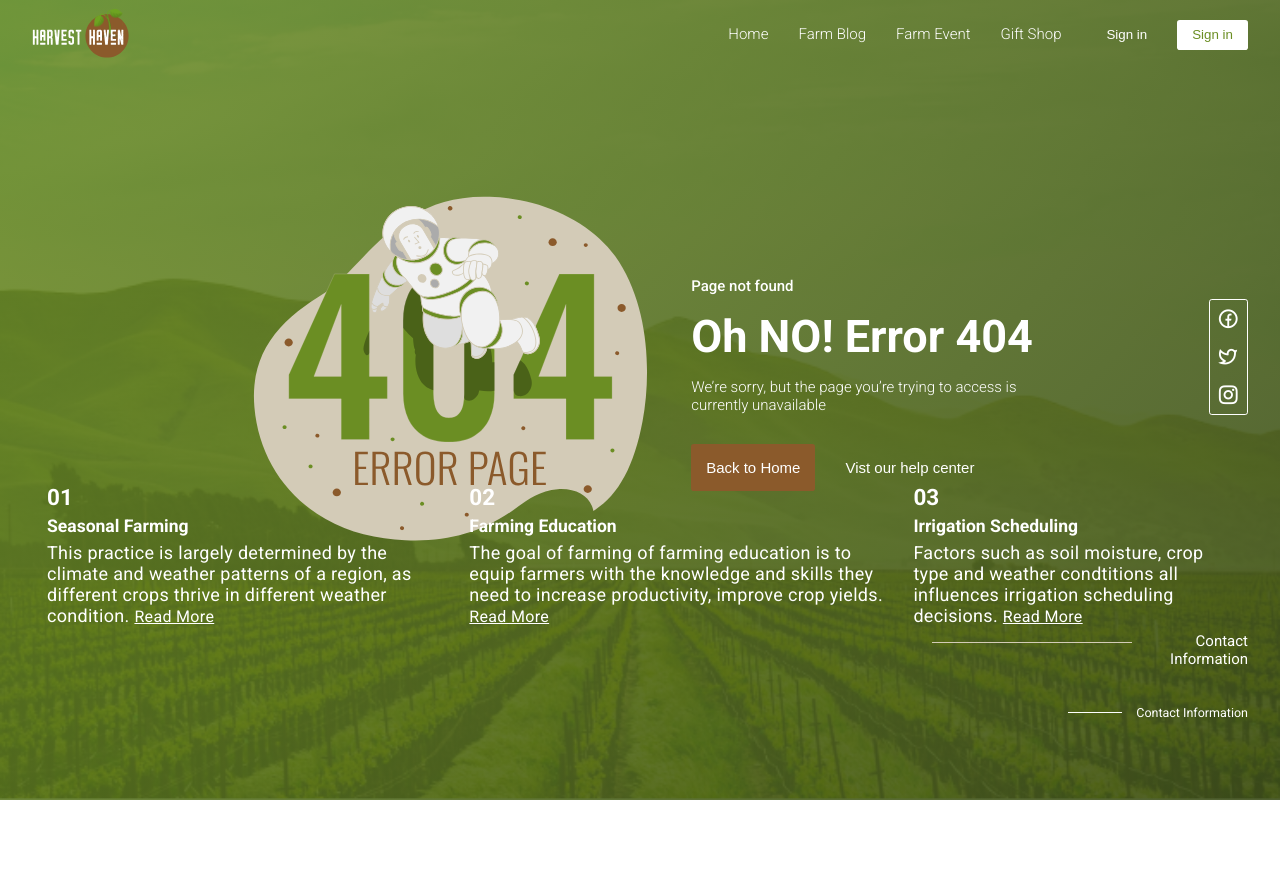
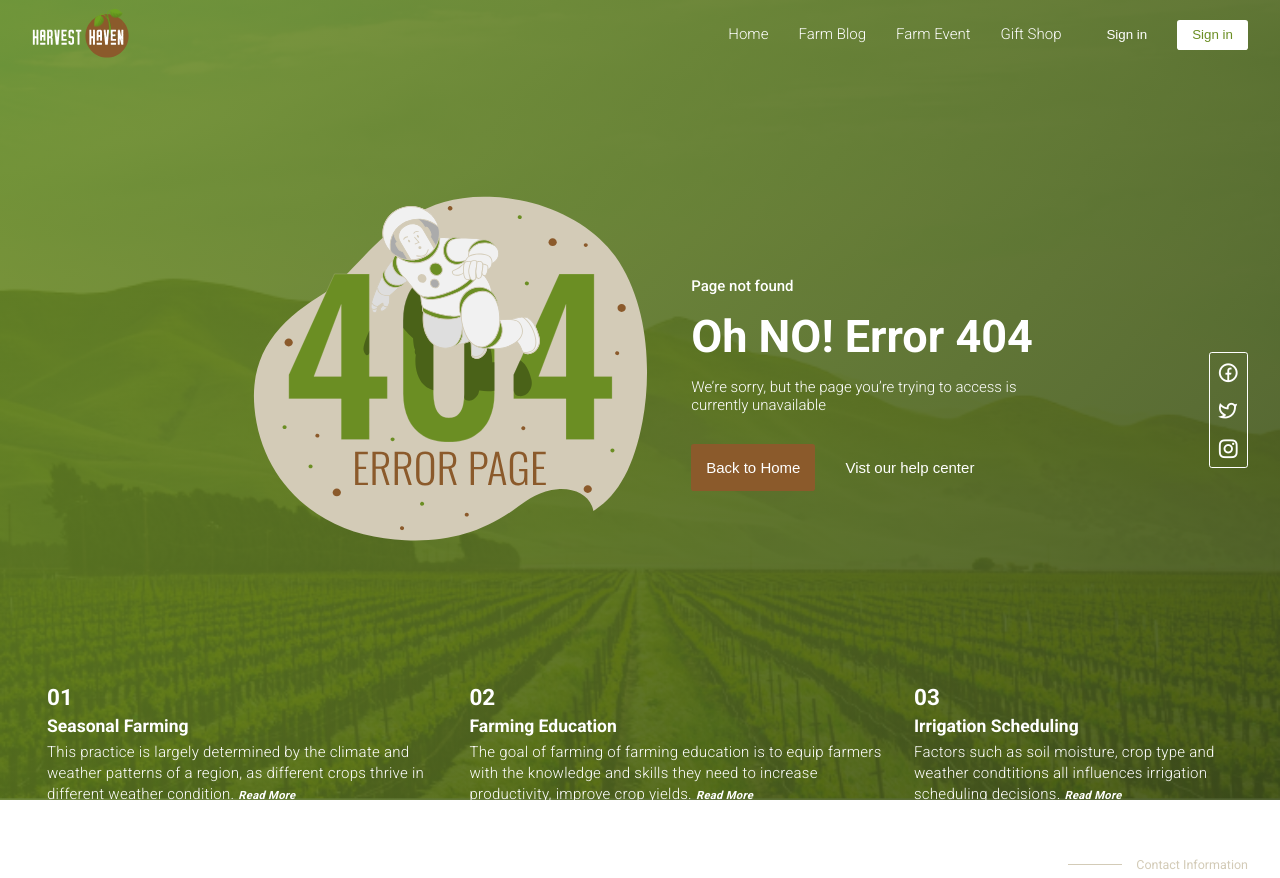
Before and after one commit to Theo-flux/harvest-haven, a React (Vite) app: page / in a window 1280 px wide. Before the commit the page ends 800 px from the top, so only its background shows below. Built offline with nearby package versions, Linux system fonts and the light colour scheme.

Commit message:
fix: content component.

```diff
--- a/src/App.jsx
+++ b/src/App.jsx
@@ -3,12 +3,12 @@ import { Error404, Nav } from "./components"
 function App() {
   return (
     <div
+      className="app"
       style={{
         background: `linear-gradient(135deg, rgba(107, 142, 35, 0.87) 0%, rgba(53, 71, 18, 0.87) 100%), url(/bg_image.png)`,
         backgroundRepeat: `no-repeat`,
         backgroundSize: `cover`,
         backgroundPosition: `center`,
-        height: `100vh`,
         width: `100%`
       }}
     >
--- a/src/components/Content/Content.jsx
+++ b/src/components/Content/Content.jsx
@@ -28,14 +28,10 @@ const Content = () => {
        <div className="content">
         <h2>{content.number}</h2>
         <h3>{content.title}</h3>
-        <p>{content.text} <a href="#"> Read More</a></p>
+        <p className='text'>{content.text} <a href="#"> Read More</a></p>
        </div>
         ))}
       </div> {/** content-container  ends */}
-      <div className="content-contact">
-       <hr />
-       <p>Contact Information</p>
-      </div>
       <div className="content-mobile">
       </div>
     </section> /**content-section ends */
--- a/src/components/Content/content.css
+++ b/src/components/Content/content.css
@@ -1,6 +1,5 @@
 .content-section{
-    position: absolute;
-    top:400px;
+
 }
 .content-mobile{
     display: none;
@@ -17,14 +16,16 @@
     margin-bottom:.4rem;
 }
 .content p {
-   font-size: 18px;
-   font-weight: 400;
+   font-size: 1rem;
+   font-weight: 300;
    line-height: 21px;
    letter-spacing: 0.018em;
 }
 .content a{
     color:white;
-    font-size: 16px;
+    font-size: 0.75rem;
+    font-style: italic;
+    font-weight: 600;
 }
 .content a:hover{
 color:#d3cbb7;
--- a/src/components/error/Error404.jsx
+++ b/src/components/error/Error404.jsx
@@ -19,12 +19,13 @@ function Error404() {
             </div>
           </div> {/** error-inner-info */}
         </div>
+        <div className='social-desktop-container'>
+          <i className="icon ri-facebook-circle-line"></i>
+          <i className="icon ri-twitter-line"></i>
+          <i className="icon ri-instagram-line"></i>
+        </div>
+
         <Content/>
-        <div className='social-desktop-container'>
-            <i className="icon ri-facebook-circle-line"></i>
-            <i className="icon ri-twitter-line"></i>
-            <i className="icon ri-instagram-line"></i>
-          </div>
 
         <div className='error-footer'>
           <div className='social-container'>
--- a/src/components/error/error404.css
+++ b/src/components/error/error404.css
@@ -110,11 +110,12 @@ img {
     justify-content: space-between;
     align-items: center;
     width: 180px;
+    color: #d3cbb7;
     /* border: 1px solid magenta; */
 }
 
 .error-footer .contact div{
-    background-color: white;
+    background-color: #d3cbb7;
     width: 30%;
     height: 1px;
 }
--- a/src/global.css
+++ b/src/global.css
@@ -60,3 +60,19 @@ button:hover {
   background-color: var(--secondary);
   color: white;
 }
+
+.app {
+    height: 100vh;
+}
+
+@media (min-width: 768px) {
+    .app {
+        height: auto;
+    }
+}
+
+@media (min-width: 1200px) {
+    .app {
+        height: 100vh;
+    }
+}
```
